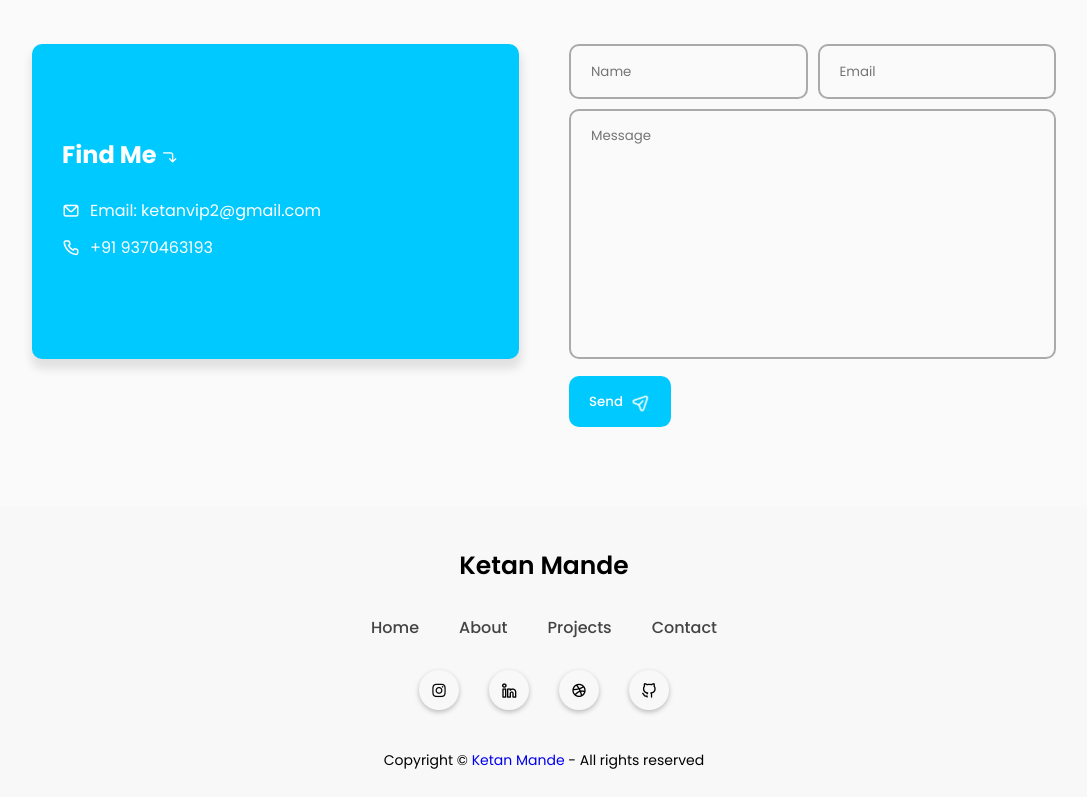
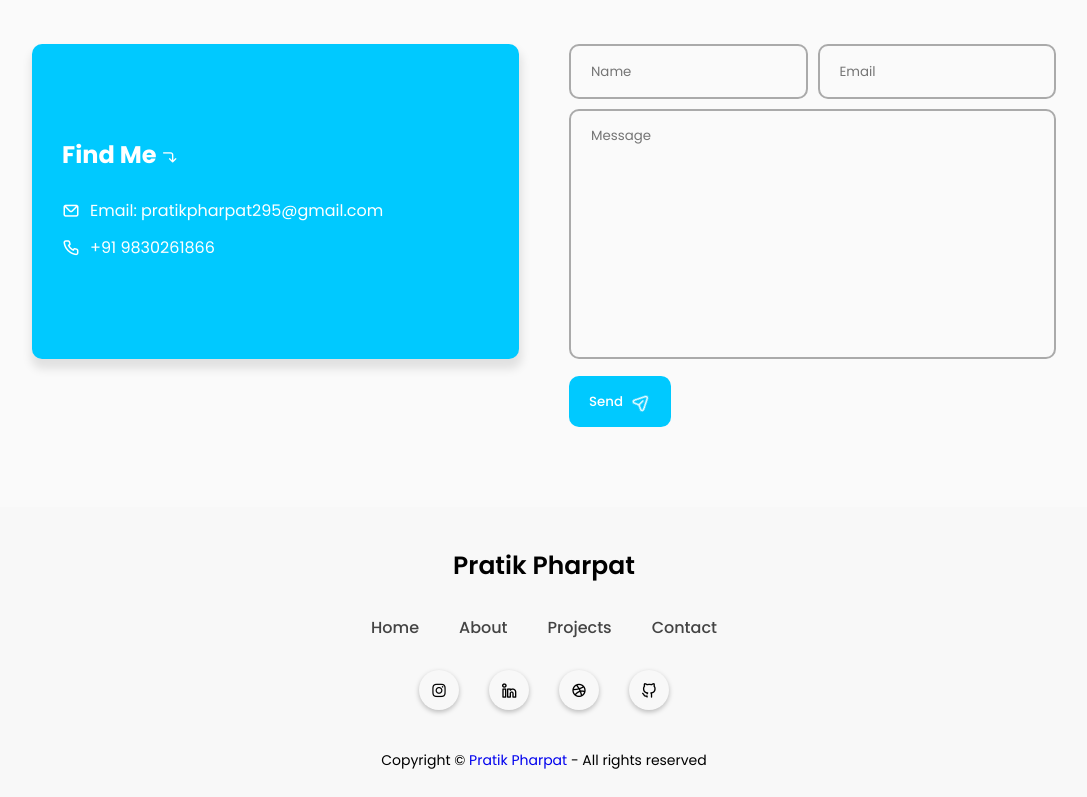
Before and after one commit to Prashantmandavkar/Codesoft_level1_task2_Portfoli, a plain HTML site: page index.html in a window 1280 px wide. Shown: the part 2000-2797 px from the top of the page, without its empty margins (96-1183 px from the left). Drawn offline with nearby package versions, Linux system fonts and the light colour scheme.

Commit message:
first commit

```diff
--- a/index.html
+++ b/index.html
@@ -1,5 +1,6 @@
 <!DOCTYPE html>
 <html lang="en">
+
 <head>
     <meta charset="UTF-8">
     <meta name="viewport" content="width=device-width, initial-scale=1.0">
@@ -13,6 +14,7 @@
 
     <title>Portfolio Website</title>
 </head>
+
 <body>
     <div class="container">
         <!-- --------------- HEADER --------------- -->
@@ -52,7 +54,7 @@
             <section class="featured-box" id="home">
                 <div class="featured-text">
                     <div class="featured-text-card">
-                <span>Hi, I am Prashant Mandavkar</span>
+                        <span>Hi, I am Pratik Pharpat</span>
                     </div>
                     <div class="featured-name">
                         <p>I'm <span class="typedText"></span></p>
@@ -174,8 +176,8 @@
                     <div class="col">
                         <div class="contact-info">
                             <h2>Find Me <i class="uil uil-corner-right-down"></i></h2>
-                    <p><i class="uil uil-envelope"></i> Email: ketanvip2@gmail.com</p>
-                    <p><i class="uil uil-phone"></i>+91 9370463193</p>
+                            <p><i class="uil uil-envelope"></i> Email: pratikpharpat295@gmail.com</p>
+                            <p><i class="uil uil-phone"></i>+91 9830261866</p>
                         </div>
                     </div>
                     <div class="col">
@@ -201,7 +203,7 @@
         <!-- --------------- FOOTER --------------- -->
         <footer>
             <div class="top-footer">
-            <p>Ketan Mande</p>
+                <p>Pratik Pharpat</p>
             </div>
             <div class="middle-footer">
                 <ul class="footer-menu">
@@ -226,7 +228,8 @@
                 <div class="icon"><i class="uil uil-github-alt"></i></div>
             </div>
             <div class="bottom-footer">
-            <p>Copyright &copy; <a href="#home" style="text-decoration: none;">Ketan Mande</a> - All rights reserved</p>
+                <p>Copyright &copy; <a href="#home" style="text-decoration: none;">Pratik Pharpat</a> - All rights
+                    reserved</p>
             </div>
         </footer>
 
@@ -244,4 +247,5 @@
     <!-- ----- MAIN JS ----- -->
     <script src="assets/js/main.js"></script>
 </body>
+
 </html>
```
Also changed, not shown: assets/images/avatar.png. Lines whose indentation alone changed are shown as unchanged.
